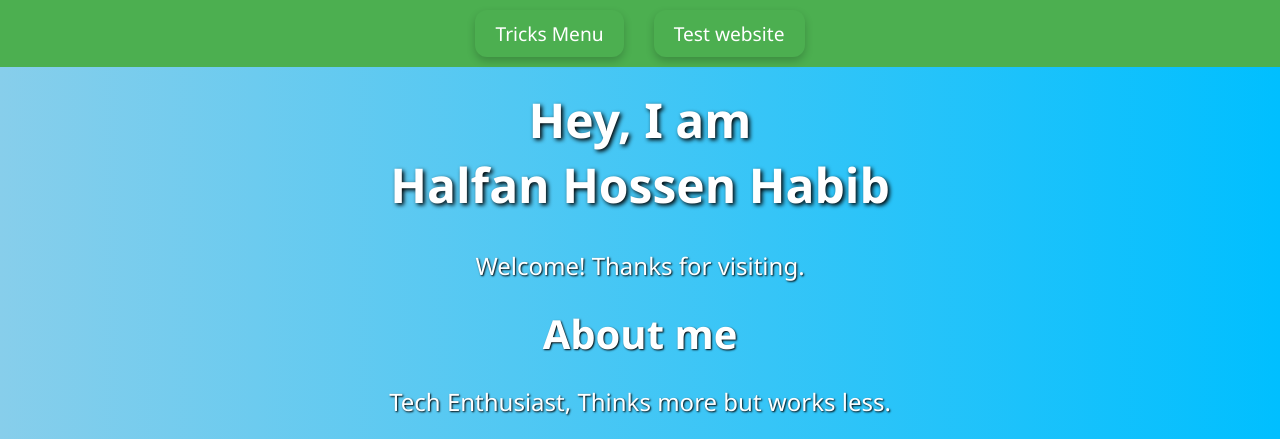
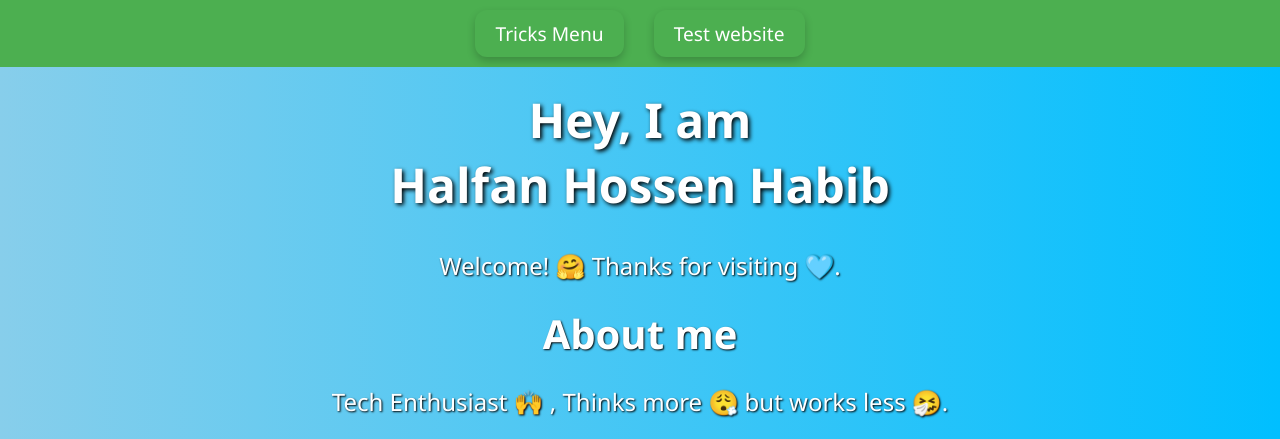
Before and after one commit to halfanhossenhabib/mysite, a plain HTML site: page index.html in a window 1280 px wide. Shown: the top 439 px of the page. Drawn offline with Linux system fonts and the light colour scheme.

Commit message:
index.html

```diff
--- a/index.html
+++ b/index.html
@@ -144,10 +144,10 @@
 
     <h1>Hey, I am <br> Halfan Hossen Habib</h1>
 
-    <p>Welcome! Thanks for visiting.</p>
+    <p>Welcome! &#x1F917; Thanks for visiting &#129653;.</p>
 
     <h2>About me</h2>
-    <p>Tech Enthusiast, Thinks more but works less.</p>
+    <p>Tech Enthusiast &#128588; , Thinks more &#x1F62E;&#x200D;&#x1F4A8; but works less &#x1F927;.</p>
 
     <h2>Check out my Instagram <i class="fa fa-instagram" style="color:red"></i> <em> <a href="https://www.instagram.com/halfan_hossen_habib/">halfan_hossen_habib</a> </em> </h2>
     <h2>Check out my Facebook <i class="fa fa-facebook" style="color:blue"></i> <a href="https://www.facebook.com/halfanhossenhabib">Halfan Hossen Habib</a></h2>
```
